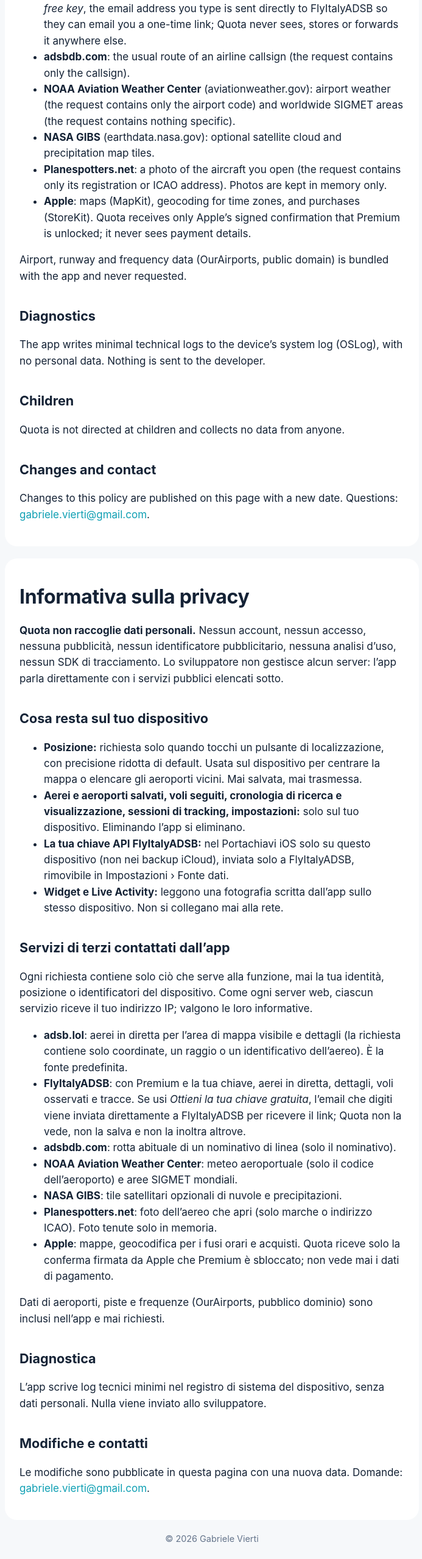
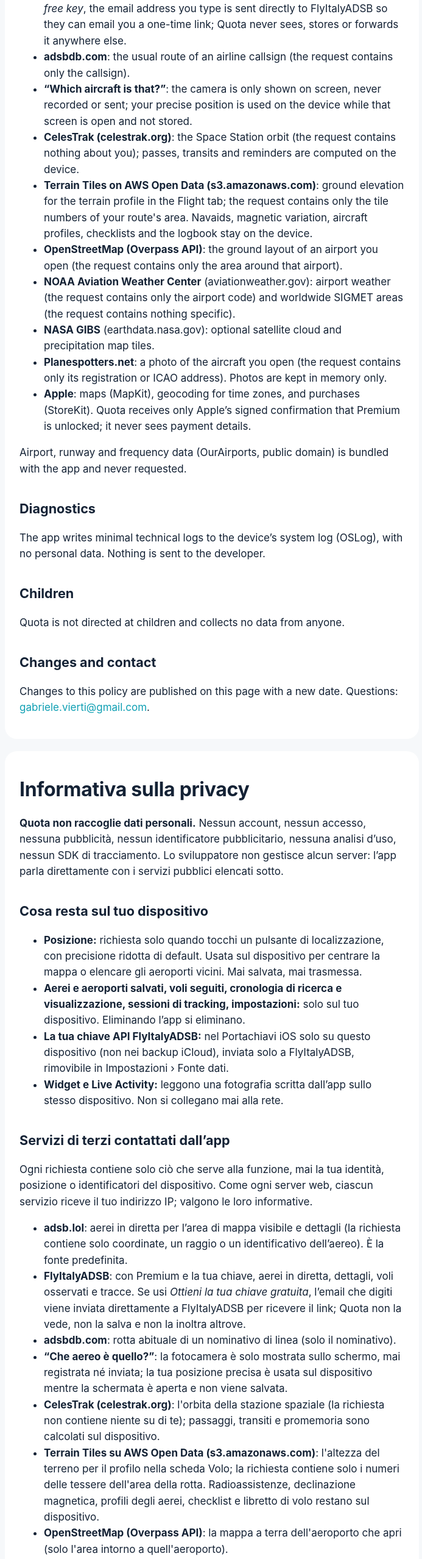
Before and after one commit to gabrielevierti/quota-support, a plain HTML site: page privacy.html in a window 1280 px wide. Shown: the part 1060-3617 px from the top of the page at 61% size, without its empty margins (292-985 px from the left). Drawn offline with Linux system fonts and the light colour scheme.

Commit message:
Update privacy.html

```diff
--- a/privacy.html
+++ b/privacy.html
@@ -31,6 +31,10 @@
       <li><strong>adsb.lol</strong>: live aircraft for the map area on screen and aircraft details (the request contains only coordinates, a radius or an aircraft identifier). This is the default source.</li>
       <li><strong>FlyItalyADSB</strong> (flyitalyadsb.com): with Premium and your own key, live aircraft, aircraft details, observed flights and tracks. If you use <em>Get your free key</em>, the email address you type is sent directly to FlyItalyADSB so they can email you a one-time link; Quota never sees, stores or forwards it anywhere else.</li>
       <li><strong>adsbdb.com</strong>: the usual route of an airline callsign (the request contains only the callsign).</li>
+      <li><strong>“Which aircraft is that?”</strong>: the camera is only shown on screen, never recorded or sent; your precise position is used on the device while that screen is open and not stored.</li>
+      <li><strong>CelesTrak (celestrak.org)</strong>: the Space Station orbit (the request contains nothing about you); passes, transits and reminders are computed on the device.</li>
+      <li><strong>Terrain Tiles on AWS Open Data (s3.amazonaws.com)</strong>: ground elevation for the terrain profile in the Flight tab; the request contains only the tile numbers of your route's area. Navaids, magnetic variation, aircraft profiles, checklists and the logbook stay on the device.</li>
+      <li><strong>OpenStreetMap (Overpass API)</strong>: the ground layout of an airport you open (the request contains only the area around that airport).</li>
       <li><strong>NOAA Aviation Weather Center</strong> (aviationweather.gov): airport weather (the request contains only the airport code) and worldwide SIGMET areas (the request contains nothing specific).</li>
       <li><strong>NASA GIBS</strong> (earthdata.nasa.gov): optional satellite cloud and precipitation map tiles.</li>
       <li><strong>Planespotters.net</strong>: a photo of the aircraft you open (the request contains only its registration or ICAO address). Photos are kept in memory only.</li>
@@ -64,6 +68,10 @@
       <li><strong>adsb.lol</strong>: aerei in diretta per l’area di mappa visibile e dettagli (la richiesta contiene solo coordinate, un raggio o un identificativo dell’aereo). È la fonte predefinita.</li>
       <li><strong>FlyItalyADSB</strong>: con Premium e la tua chiave, aerei in diretta, dettagli, voli osservati e tracce. Se usi <em>Ottieni la tua chiave gratuita</em>, l’email che digiti viene inviata direttamente a FlyItalyADSB per ricevere il link; Quota non la vede, non la salva e non la inoltra altrove.</li>
       <li><strong>adsbdb.com</strong>: rotta abituale di un nominativo di linea (solo il nominativo).</li>
+      <li><strong>“Che aereo è quello?”</strong>: la fotocamera è solo mostrata sullo schermo, mai registrata né inviata; la tua posizione precisa è usata sul dispositivo mentre la schermata è aperta e non viene salvata.</li>
+      <li><strong>CelesTrak (celestrak.org)</strong>: l'orbita della stazione spaziale (la richiesta non contiene niente su di te); passaggi, transiti e promemoria sono calcolati sul dispositivo.</li>
+      <li><strong>Terrain Tiles su AWS Open Data (s3.amazonaws.com)</strong>: l'altezza del terreno per il profilo nella scheda Volo; la richiesta contiene solo i numeri delle tessere dell'area della rotta. Radioassistenze, declinazione magnetica, profili degli aerei, checklist e libretto di volo restano sul dispositivo.</li>
+      <li><strong>OpenStreetMap (Overpass API)</strong>: la mappa a terra dell'aeroporto che apri (solo l'area intorno a quell'aeroporto).</li>
       <li><strong>NOAA Aviation Weather Center</strong>: meteo aeroportuale (solo il codice dell’aeroporto) e aree SIGMET mondiali.</li>
       <li><strong>NASA GIBS</strong>: tile satellitari opzionali di nuvole e precipitazioni.</li>
       <li><strong>Planespotters.net</strong>: foto dell’aereo che apri (solo marche o indirizzo ICAO). Foto tenute solo in memoria.</li>
```
